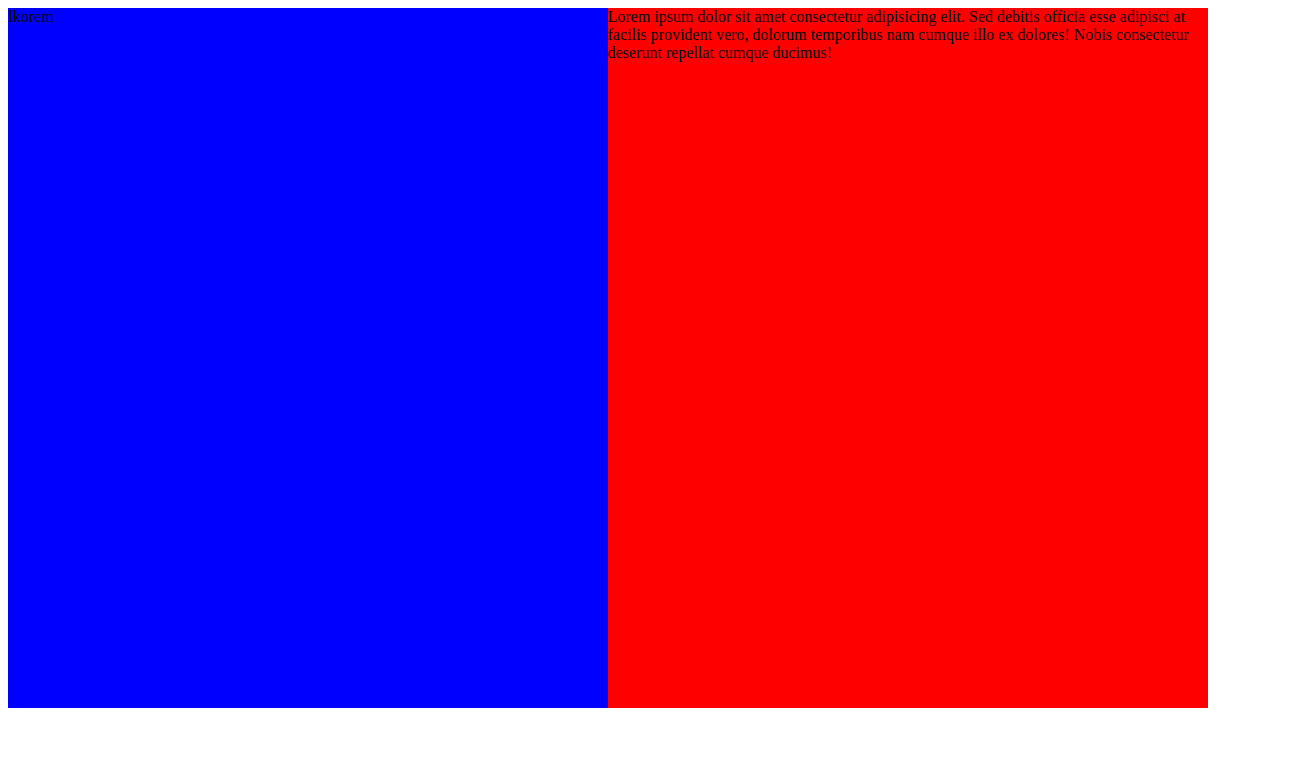
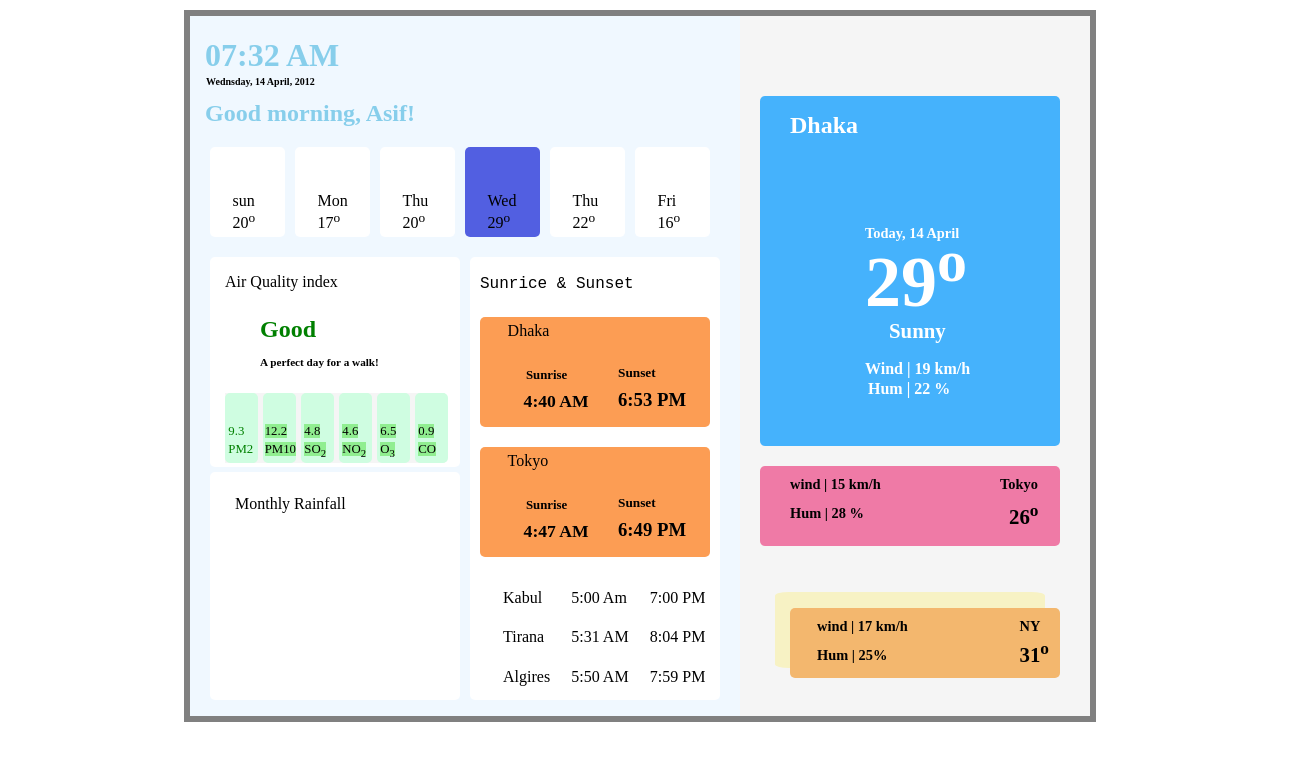
Before and after one commit to Bickram-Adhikary/first-project, a plain HTML site: page 1st_html_project/flex-box.html in a window 1280 px wide. Shown: the whole page, 1309 px wide, since content can reach past the window. Drawn offline with Linux system fonts and the light colour scheme.

Commit message:
changes flex-box.html and flex-box.css

```diff
--- /dev/null
+++ b/1st_html_project/flex-box.css
@@ -0,0 +1,438 @@
+#contain{
+  width: 900px;
+  background-color: wheat;
+  height: 700px;
+ margin: 10px auto;
+ border: 6px solid grey;
+ display: grid;
+ grid-template-columns:240px auto 350px ;
+ grid-template-rows: auto ;
+ grid-template-areas: "first first second";
+ }
+ #first{
+  background-color: #f0f8ff;
+  grid-area: first;
+ }
+ #first h1{
+  color: skyblue;
+  padding-left:15px;
+ }
+ #first h6{
+  padding-left:16px;
+  margin-top: -20px;
+  font-size:10px;
+ }
+ #first h2{
+  padding-left: 15px;
+  color: skyblue;
+  margin-top: -10px;
+ }
+ #second{
+  background-color: whitesmoke;
+  grid-area: second;
+  display: grid;
+  grid-template-rows: 400px 50px 50px;
+ }
+ #main{
+  width: 300px;
+  height: 90px;
+  display: grid;
+  grid-template-columns: 75px 75px 75px 75px 75px 75px;
+  margin: 0 20px 0 20px;
+  grid-gap: 10px;
+  border-radius: 5px;
+ }
+ #one{
+  background-color:white;
+  border-radius: 5px;
+ }
+ #one p{
+  margin:60% 0 0 30%;
+ }
+ #two{
+ background-color: white;
+ border-radius: 5px;
+ }
+ #two p{
+ margin:60% 0 0 30%;
+ }
+ #three{
+ background-color: white;
+ border-radius: 5px;
+}
+#three p{
+  margin:60% 0 0 30%;
+}
+#fore{
+ background-color: #525FE1;
+ border-radius: 5px;
+}
+#fore p{
+  margin:60% 0 0 30%;
+}
+#five{
+ background-color: white;
+ border-radius: 5px;
+}
+#five p{
+  margin:60% 0 0 30%;
+}
+#six{
+ background-color: white;
+ border-radius: 5px;
+}
+#six p{
+  margin:60% 0 0 30%;
+}
+#submain{
+  width: 500px;
+  height: 430px ;
+
+  margin: 20px;
+  border-radius: 10px;
+  display: grid;
+  grid-template-columns: 250px 250px;
+  grid-gap: 10px;
+}
+#main1{
+  border-radius: 5px;
+  grid-template-rows: 210px 228px;
+  grid-gap: 5px;
+  display: grid;
+}
+#main2{
+  background-color: white;
+  border-radius: 5px;
+}
+#index1{
+  background-color: white;
+  border-radius: 5px;
+}
+#index2{
+ background-color: white;
+ border-radius: 5px;
+}
+#index2 p{
+  margin: 9% 0 0 10%;
+  font-family:initial;
+}
+#index1 p
+{
+ padding-left: 15px;
+}
+#index1 h3{
+
+  color: green;
+  margin: 10% 0 5% 20%;
+  font-size: 150%;
+}
+#index1 h4{
+  margin: 1% 0 0 20%;
+  font-size: 70%;
+}
+#index{
+  height:70px;
+  width: 220px;
+  background-color: whitesmoke;
+  margin: 10% auto 0;
+  display: grid;
+  grid-template-columns: 33px 33px 33px 33px 33px 33px;
+  grid-gap: 5px;
+ }
+ #a{
+  background-color: #CFFDE1;
+  border-radius: 5px;
+ }
+ #a h{
+ position:relative;
+ top: 40%;left: 10%;
+ width: 100%;
+ font-size: 80%;
+ color:green;
+ }
+#b{
+  background-color: #CFFDE1;
+  border-radius: 5px;
+}
+#b h{
+  position:relative;
+  top: 40%;left:5%;
+  width: 100%;
+  font-size: 80%;
+  background-color: lightgreen;
+ }
+#c{
+  background-color: #CFFDE1;
+  border-radius: 5px;
+}
+#c h{
+  position:relative;
+  top: 40%;left: 10%;
+  width: 100%;
+  font-size: 80%;
+  background-color: lightgreen;
+ }
+#d{
+  background-color: #CFFDE1;
+  border-radius: 5px;
+}
+#d h{
+  position:relative;
+  top: 40%;left: 10%;
+  width: 100%;
+  font-size: 80%;
+  background-color: lightgreen;
+ }
+#e{
+  background-color: #CFFDE1;
+  border-radius: 5px;
+}
+#e h{
+  position:relative;
+  top: 40%;left: 10%;
+  width: 100%;
+  font-size: 80%;
+  background-color: lightgreen;
+ }
+#f{
+  background-color: #CFFDE1;
+  border-radius: 5px;
+}
+#f h{
+  position:relative;
+  top: 40%;left: 10%;
+  width: 100%;
+  font-size: 80%;
+  background-color: lightgreen;
+ }
+#sideber{
+  width: 230px;
+  height:350px;
+  margin: -70px 10px 20px 10px;
+  display: grid;
+  grid-template-rows:110px 110px 110px ;
+  grid-gap: 20px;
+}
+#sideber h{
+  font-family: 'Courier New', Courier, monospace;
+ position: relative;
+ top: 80%;
+}
+#index3{
+  background-color:#fc9d54;
+  border-radius: 5px;
+}
+#index3 p{
+ position: relative;
+ left: 12%;bottom: 10%;
+}
+#index3 h4{
+  position: relative;
+  left: 20%;
+  font-size: 80%;
+}
+#index3 h6{
+  position: relative;
+  left: 12%;
+  top: 10%;
+  font-size: 110%;
+}
+#index3 h5{
+  position: relative;
+  left: 60%;
+  bottom:70% ;
+}
+#index3 h3{
+  position: relative;
+  left: 60%;
+  bottom:83% ;
+}
+#index4{
+  background-color: #fc9d54;
+  border-radius: 5px;
+}
+#index4 p{
+  position: relative;
+  left: 12%;bottom: 10%;
+ }
+ #index4 h4{
+  position: relative;
+  left: 20%;
+  font-size: 80%;
+}
+#index4 h6{
+  position: relative;
+  left: 12%;
+  top: 10%;
+  font-size: 110%;
+}
+#index4 h5{
+  position: relative;
+  left: 60%;
+  bottom:70% ;
+}
+#index4 h3{
+  position: relative;
+  left: 60%;
+  bottom:83% ;
+}
+#index5{
+ background-color: white;
+ /* border: 1px solid black; */
+ border-radius: 5px;
+ height: 110px;
+}
+.all{
+  display: grid;
+ grid-gap: 8%;
+ height: 110px;
+ /* border: 1px solid red; */
+ margin: 5% 0 5% 10%;
+ grid-template-areas: "one fth sth"
+                       "two fve eth"
+                       "trd six nth";
+}
+.one{
+  grid-area: one;
+}
+.two{
+  grid-area:two;
+}
+.trd{
+  grid-area:trd;
+}
+.fth{
+  grid-area:fth;
+}
+.fve{
+  grid-area:fve;
+}
+.six{
+  grid-area:six;
+}
+.sth{
+  grid-area:sth;
+}
+.eth{
+  grid-area:eth;
+}
+.nth{
+  grid-area:nth;
+}
+#rightsideber{
+ width: 300px;
+ height: 600px;
+ margin:80px 20px 0 20px ;
+ display: grid;
+ grid-gap: 20px;
+ grid-template-rows: 350px 80px 70px;
+}
+#sub1{
+  background-color: rgba(0, 153, 255, 0.716);
+ border-radius: 5px;
+ }
+ #sub1 h1{
+  position: relative;
+  left: 10%;
+  font-size: 150%;
+  color: white;
+ }
+ #sub1 h2{
+  position: relative;
+  left: 35%;
+  top: 20%;
+  font-size: 90%;
+  color: white;
+ }
+ #sub1 h3{
+  position: relative;
+  left: 35%;
+  top: -5%;
+  font-size: 450%;
+  color: white;
+ }
+ #sub1 h4{
+  position: relative;
+  left: 43%;
+  font-size: 130%;
+  bottom:27%;
+  color: white;
+ }
+#sub1 h5{
+  position: relative;
+  left: 35%;
+  font-size: 100%;
+  bottom:30%;
+  color: white;
+}
+#sub1 h6{
+  position: relative;
+  left: 36%;
+  font-size: 100%;
+  bottom:40%;
+  color: white;
+}
+#sub2{
+ background-color:#EF7AA6;
+ border-radius: 5px;
+}
+#sub2 h1{
+  font-size: 90%;
+  position: relative;
+  left: 10%;
+}
+#sub2 h2{
+  font-size: 90%;
+  position: relative;
+  left: 10%;
+}
+#sub2 h3{
+  font-size: 90%;
+  position: relative;
+  left: 80%;
+  bottom: 75%;
+}
+#sub2 h4{
+  font-size: 130%;
+  position: relative;
+  left: 83%;
+  bottom: 100%;
+}
+#sub3{
+ background-color:#F3B76E;
+ border-radius: 5px;
+ position: relative;
+ top: 60%;
+ margin: 0 0 0 10%;
+ z-index: 1;
+}
+#sub3 h1{
+ font-size: 90%;
+ position: relative;
+ left: 10%;
+ }
+ #sub3 h2{
+  font-size: 90%;
+  position: relative;
+  left: 10%;
+ }
+ #sub3 h3{
+  font-size: 90%;
+  position: relative;
+  left: 85%;
+  bottom:85%;
+ }
+ #sub3 h4{
+   font-size: 130%;
+   position: relative;
+   left: 85%;
+   bottom: 120%;
+ }
+ #sub4{
+  background-color: rgba(255, 230, 0, 0.201);
+   position: relative;
+   bottom: 160%;
+   height: 190%;
+   border-radius: 5%;
+   margin: 0 5% 0 5%;
+ }
--- a/1st_html_project/flex-box.html
+++ b/1st_html_project/flex-box.html
@@ -5,30 +5,126 @@
    <meta http-equiv="X-UA-Compatible" content="IE=edge">
    <meta name="viewport" content="width=device-width, initial-scale=1.0">
    <title>Document</title>
+   <link rel="stylesheet" href="flex-box.css">
  </head>
-<style>
-    .con{
-        display: flex;
-    }
-    .box1{
-        height: 700px;
-        width: 600px;
-        background-color: blue;
-
-    }
-    .box2{
-        height: 700px;
-        width: 600px;
-        background-color: red;
-
-    }
-</style>
  <body>
-<div class="con">
-   <div class="box1">lkorem
-
+    <div id="contain">
+      <div id="first">
+        <h1>07:32 AM</h1>
+        <h6>Wednsday, 14 April, 2012</h6>
+        <h2>Good morning, Asif!</h2>
+        <div id="main">
+         <div id="one">
+          <p>sun <br>20<sup>o</sup></p>
          </div>
-   <div class="box2">Lorem ipsum dolor sit amet consectetur adipisicing elit. Sed debitis officia esse adipisci at facilis provident vero, dolorum temporibus nam cumque illo ex dolores! Nobis consectetur deserunt repellat cumque ducimus!</div>
+         <div id="two">
+          <p>Mon <br>17<sup>o</sup></p>
+         </div>
+         <div id="three">
+          <p>Thu<br>20<sup>o</sup></p>
+         </div>
+         <div id="fore">
+          <p>Wed<br>29<sup>o</sup></p>
+         </div>
+         <div id="five">
+          <p>Thu<br>22<sup>o</sup></p>
+         </div>
+         <div id="six">
+          <p>Fri<br>16<sup>o</sup></p>
+         </div>
+        </div>
+        <div id="submain">
+         <div id="main1">
+           <div id="index1">
+             <p>Air Quality index</p>
+             <h3>Good</h3>
+             <h4>A perfect day for a walk!</h4>
+             <div id="index">
+                <div id="a">
+                  <h>9.3<br>PM2</h>
+                </div>
+                <div id="b">
+                  <h>12.2<br>PM10</h>
+                </div>
+                <div id="c">
+                  <h>4.8<br>SO<sub>2</sub></h>
+                </div>
+                <div id="d">
+                 <h>
+                   4.6<br>NO<sub>2</sub>
+                 </h>
+                </div>
+                <div id="e">
+                  <h>6.5<br>O<sub>3</sub></h>
+                </div>
+                <div id="f">
+                  <h>0.9<br>CO</h>
+                </div>
+            </div>
+          </div>
+           <div id="index2">
+            <p>Monthly Rainfall</p>
+           </div>
+         </div>
+         <div id="main2">
+           <div id="sideber">
+             <h>Sunrice & Sunset</h>
+             <div id="index3">
+              <p>Dhaka</p>
+              <h4>Sunrise</4>
+              <h6>4:40 AM</h6>
+              <h5>Sunset</h5>
+              <h3>6:53 PM</h3>
+             </div>
+             <div id="index4">
+              <p>Tokyo</p>
+              <h4>Sunrise</4>
+              <h6>4:47 AM</h6>
+              <h5>Sunset</h5>
+              <h3>6:49 PM</h3>
+             </div>
+             <div id="index5">
+               <div class="all">
+                 <div class="one">Kabul</div>
+                 <div class="two">Tirana</div>
+                 <div class="trd">Algires</div>
+                 <div class="fth">5:00 Am</div>
+                 <div class="fve">5:31 AM</div>
+                 <div class="six">5:50 AM</div>
+                 <div class="sth">7:00 PM</div>
+                 <div class="eth">8:04 PM</div>
+                 <div class="nth">7:59 PM</div>
+               </div>
+             </div>
+           </div>
+         </div>
+        </div>
+      </div>
+      <div id="second">
+        <div id="rightsideber">
+         <div id="sub1">
+          <h1>Dhaka</h1>
+          <h2>Today, 14 April</h2>
+          <h3>29<sup>o</sup></h3>
+          <h4>Sunny</h4>
+          <h5>Wind | 19 km/h</h5>
+          <h6>Hum | 22 %</h6>
+         </div>
+         <div id="sub2">
+          <h1>wind | 15 km/h</h1>
+          <h2>Hum | 28 %</h2>
+          <h3> Tokyo</h3>
+          <h4>26<sup>o</sup></h4>
+         </div>
+         <div id="sub3">
+          <h1>wind | 17 km/h</h1>
+          <h2>Hum | 25%</h2>
+          <h3>NY</h3>
+          <h4>31<sup>o</sup></h4>
+         </div>
+         <div id="sub4"></div>
+       </div>
+      </div>
     </div>
  </body>
 </html>
```
Lines whose indentation alone changed are shown as unchanged.
